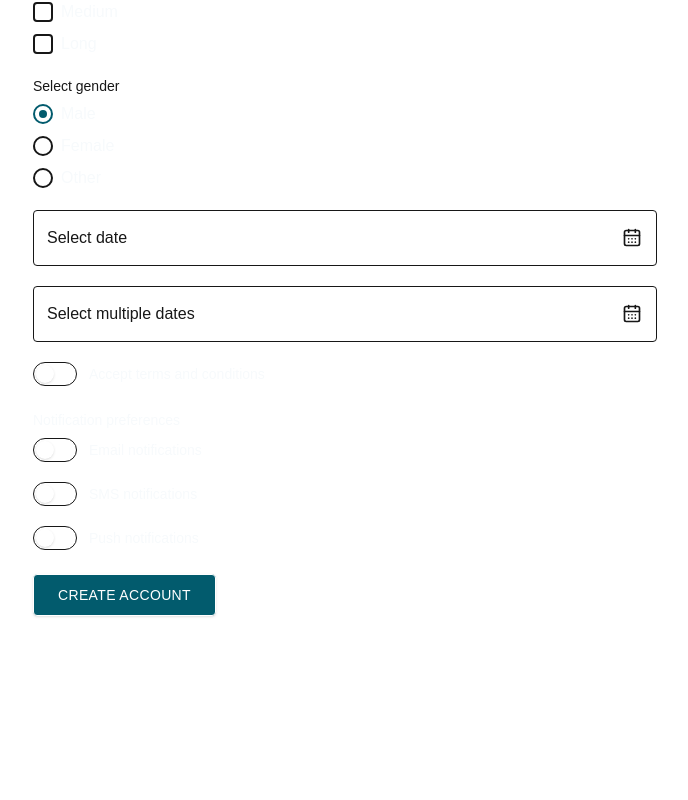
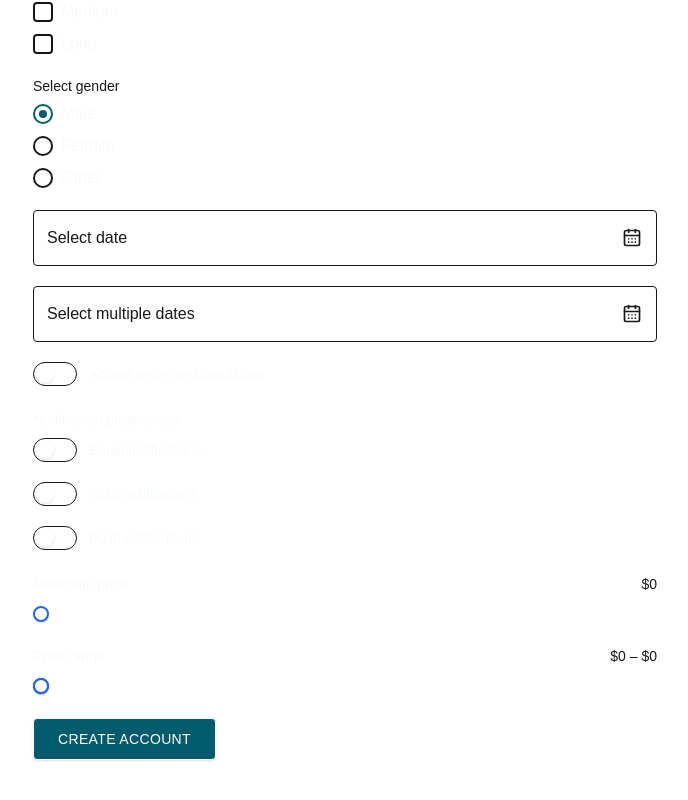
Before and after one commit to Azharul122/reusable-components, a Next.js app: page / in a window 1280 px wide. Shown: the part 867-1667 px from the top of the page, without its empty margins (295-983 px from the left). Before the commit the page ends 1547 px from the top, so only its background shows below. Built offline with nearby package versions, Linux system fonts and the light colour scheme.

Commit message:
Slider Field

```diff
--- a/src/app/(common)/page.tsx
+++ b/src/app/(common)/page.tsx
@@ -177,6 +177,29 @@ const fields: FieldConfig<ProfileFormValues>[] = [
     ],
     colSpan: 12,
   },
+
+  {
+    type: "slider",
+    name: "maxPrice", // number field
+    label: "Maximum price",
+    min: 0,
+    max: 1000,
+    step: 10,
+    formatValue: (v) => `$${v}`,
+    colSpan: 12,
+  },
+
+  {
+    type: "slider",
+    name: "priceRange", // [number, number] field
+    label: "Price range",
+    range: true,
+    min: 0,
+    max: 1000,
+    step: 10,
+    formatValue: (v) => `$${v}`,
+    colSpan: 12,
+  },
 ];
 
 export default function Home() {
@@ -208,6 +231,8 @@ export default function Home() {
       bookingDates: [],
       agreeTerms: false,
       interest: [],
+      maxPrice: 0,
+      priceRange: [0, 0],
     }),
     [], // recompute only when the real source data changes
   );
--- a/src/components/forms/ReusableForms.tsx
+++ b/src/components/forms/ReusableForms.tsx
@@ -21,6 +21,7 @@ import { Checkbox, CheckboxGroup, CheckboxOption } from "./CheckboxField";
 import { RadioGroup, RadioOption } from "./RadioField";
 import DateField, { DateValue } from "./DateField";
 import { Switch, SwitchGroup, SwitchOption } from "./Switch";
+import { Slider } from "./Slider";
 
 type BaseFieldConfig<TFieldValues extends FieldValues> = {
   name: Path<TFieldValues>;
@@ -89,6 +90,17 @@ type DateFieldConfig<TFieldValues extends FieldValues> =
     maxDate?: DateValue;
   };
 
+type SliderFieldConfig<TFieldValues extends FieldValues> =
+  BaseFieldConfig<TFieldValues> & {
+    type: "slider";
+    range?: boolean; // false/omitted = single value, true = [min, max]
+    min?: number;
+    max?: number;
+    step?: number;
+    formatValue?: (value: number) => string; // e.g. (v) => `$${v}`
+    showValue?: boolean;
+  };
+
 export type FieldConfig<TFieldValues extends FieldValues> =
   | TextFieldConfig<TFieldValues>
   | SelectFieldConfig<TFieldValues>
@@ -98,7 +110,8 @@ export type FieldConfig<TFieldValues extends FieldValues> =
   | SwitchFieldConfig<TFieldValues>
   | SwitchGroupFieldConfig<TFieldValues>
   | RadioFieldConfig<TFieldValues>
-  | DateFieldConfig<TFieldValues>;
+  | DateFieldConfig<TFieldValues>
+  | SliderFieldConfig<TFieldValues>;
 
 export interface ReusableFormProps<TFieldValues extends FieldValues> {
   schema: ZodType<TFieldValues, TFieldValues>;
@@ -262,6 +275,31 @@ export default function ReusableForm<TFieldValues extends FieldValues>({
                   />
                 )}
               />
+            ) : field.type === "slider" ? (
+              <Controller
+                name={field.name}
+                control={control}
+                render={({ field: rhfField }) => (
+                  <Slider
+                    label={field.label}
+                    // cast needed because the generic FieldConfig can't tie
+                    // `range` to the value's shape at this layer
+                    {...({ range: field.range } as { range?: boolean })}
+                    min={field.min}
+                    max={field.max}
+                    step={field.step}
+                    formatValue={field.formatValue}
+                    showValue={field.showValue}
+                    value={rhfField.value}
+                    onChange={rhfField.onChange}
+                    onBlur={rhfField.onBlur}
+                    name={rhfField.name}
+                    error={Boolean(fieldError)}
+                    helperText={errorMessage ?? field.helperText}
+                    fullWidth={field.fullWidth ?? true}
+                  />
+                )}
+              />
             ) : field.type === "switch-group" ? (
               <Controller
                 name={field.name}
--- /dev/null
+++ b/src/components/forms/Slider.tsx
@@ -0,0 +1,210 @@
+"use client";
+
+import * as React from "react";
+
+import { cn } from "@/src/utils/cn";
+
+type BaseSliderProps = {
+  label?: string;
+  helperText?: string;
+  error?: boolean;
+  disabled?: boolean;
+  fullWidth?: boolean;
+  className?: string;
+  min?: number;
+  max?: number;
+  step?: number;
+  /** e.g. (v) => `$${v}` for pricing */
+  formatValue?: (value: number) => string;
+  showValue?: boolean;
+  name?: string;
+  onBlur?: () => void;
+};
+
+type SliderSingleProps = BaseSliderProps & {
+  range?: false;
+  value: number;
+  onChange: (value: number) => void;
+};
+
+type SliderRangeProps = BaseSliderProps & {
+  range: true;
+  value: [number, number];
+  onChange: (value: [number, number]) => void;
+};
+
+export type SliderProps = SliderSingleProps | SliderRangeProps;
+
+const defaultFormat = (v: number) => String(v);
+
+/**
+ * Single-thumb slider (`range` omitted/false, value: number) or
+ * dual-thumb range slider (`range: true`, value: [number, number]).
+ * Built on two native <input type="range"> stacked over one track,
+ * so keyboard/a11y behavior comes for free.
+ */
+export function Slider(props: SliderProps) {
+  const {
+    label,
+    helperText,
+    error,
+    disabled,
+    fullWidth = true,
+    className,
+    min = 0,
+    max = 100,
+    step = 1,
+    formatValue = defaultFormat,
+    showValue = true,
+    name,
+    onBlur,
+  } = props;
+
+  const isRange = props.range === true;
+  const [lowVal, highVal] = isRange
+    ? (props.value as [number, number])
+    : [min, props.value as number];
+
+  const pct = (v: number) => ((v - min) / (max - min)) * 100;
+
+  const handleLowChange = (raw: number) => {
+    if (!isRange) return;
+    const clamped = Math.min(raw, highVal - step);
+    (props.onChange as (v: [number, number]) => void)([
+      Math.max(min, clamped),
+      highVal,
+    ]);
+  };
+
+  const handleHighOrSingleChange = (raw: number) => {
+    if (isRange) {
+      const clamped = Math.max(raw, lowVal + step);
+      (props.onChange as (v: [number, number]) => void)([
+        lowVal,
+        Math.min(max, clamped),
+      ]);
+    } else {
+      (props.onChange as (v: number) => void)(raw);
+    }
+  };
+
+  return (
+    <div className={cn(fullWidth && "w-full", className)}>
+      {(label || showValue) && (
+        <div className="mb-2 flex items-center justify-between">
+          {label && (
+            <span className="text-sm font-medium text-primary-text">
+              {label}
+            </span>
+          )}
+          {showValue && (
+            <span className="text-sm text-mui-text-secondary">
+              {isRange
+                ? `${formatValue(lowVal)} – ${formatValue(highVal)}`
+                : formatValue(highVal)}
+            </span>
+          )}
+        </div>
+      )}
+
+      <div className="relative flex h-6 items-center">
+        <div
+          className={cn(
+            "absolute h-1.5 w-full rounded-full",
+            error ? "bg-red-200" : "bg-mui-border",
+          )}
+        />
+        <div
+          className={cn(
+            "absolute h-1.5 rounded-full",
+            error ? "bg-red-500" : "bg-primary",
+            disabled && "opacity-60",
+          )}
+          style={{
+            left: `${isRange ? pct(lowVal) : 0}%`,
+            right: `${100 - pct(highVal)}%`,
+          }}
+        />
+
+        {isRange && (
+          <input
+            type="range"
+            aria-label={label ? `${label} minimum` : "Minimum value"}
+            min={min}
+            max={max}
+            step={step}
+            value={lowVal}
+            disabled={disabled}
+            name={name ? `${name}-min` : undefined}
+            onChange={(e) => handleLowChange(Number(e.target.value))}
+            onBlur={onBlur}
+            className="slider-thumb absolute w-full appearance-none bg-transparent"
+          />
+        )}
+
+        <input
+          type="range"
+          aria-label={label ? (isRange ? `${label} maximum` : label) : "Value"}
+          min={min}
+          max={max}
+          step={step}
+          value={highVal}
+          disabled={disabled}
+          name={isRange && name ? `${name}-max` : name}
+          onChange={(e) => handleHighOrSingleChange(Number(e.target.value))}
+          onBlur={onBlur}
+          className="slider-thumb absolute w-full appearance-none bg-transparent"
+        />
+      </div>
+
+      {helperText && (
+        <p
+          className={cn(
+            "mt-1 text-xs",
+            error ? "text-red-500" : "text-mui-text-secondary",
+          )}
+        >
+          {helperText}
+        </p>
+      )}
+
+      {/* Scoped to this component instance by styled-jsx (built into Next.js) */}
+      <style jsx>{`
+        .slider-thumb {
+          pointer-events: none;
+          height: 1.5rem;
+        }
+        .slider-thumb::-webkit-slider-runnable-track {
+          -webkit-appearance: none;
+          background: transparent;
+        }
+        .slider-thumb::-moz-range-track {
+          background: transparent;
+        }
+        .slider-thumb::-webkit-slider-thumb {
+          pointer-events: auto;
+          -webkit-appearance: none;
+          appearance: none;
+          width: 16px;
+          height: 16px;
+          margin-top: 0;
+          border-radius: 9999px;
+          background: white;
+          border: 2px solid ${error ? "#ef4444" : "var(--slider-accent, #2563eb)"};
+          box-shadow: 0 1px 2px rgba(0, 0, 0, 0.15);
+          cursor: ${disabled ? "not-allowed" : "pointer"};
+        }
+        .slider-thumb::-moz-range-thumb {
+          pointer-events: auto;
+          width: 16px;
+          height: 16px;
+          border: 2px solid ${error ? "#ef4444" : "var(--slider-accent, #2563eb)"};
+          border-radius: 9999px;
+          background: white;
+          box-shadow: 0 1px 2px rgba(0, 0, 0, 0.15);
+          cursor: ${disabled ? "not-allowed" : "pointer"};
+        }
+      `}</style>
+    </div>
+  );
+}
--- a/src/lib/schema/ProfileSchema.ts
+++ b/src/lib/schema/ProfileSchema.ts
@@ -60,6 +60,11 @@ export const profileSchema = z
       message: "Please select an option",
     }),
 
+    maxPrice: z.number().min(0, "Price must be at least 0").max(10000, "Price must be less than 10000"),
+    priceRange: z.tuple([z.number().min(0, "Price must be at least 0").max(10000, "Price must be less than 10000"), z.number().min(0, "Price must be at least 0").max(10000, "Price must be less than 10000")]).refine(([min, max]) => min <= max, {
+      message: "Minimum price must be less than or equal to maximum price",
+    }),
+
     // Checkbox group, at least one required
     interests: z.array(z.string()).min(1, "Select at least one option"),
 
```
